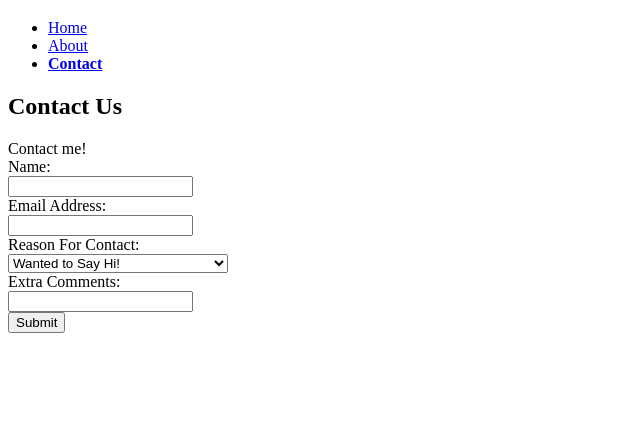
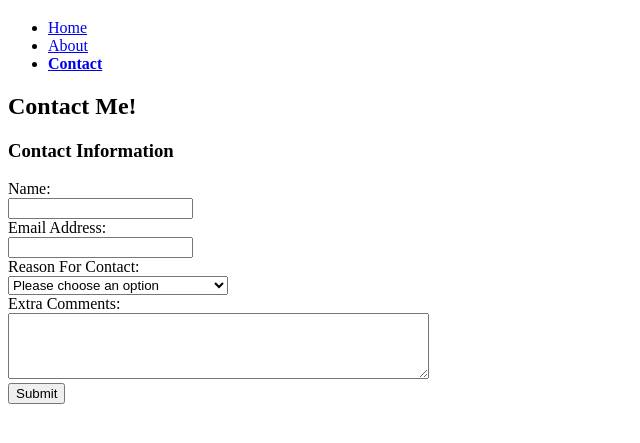
Before and after one commit to Glosserr/mi349_blog, a plain HTML site: page contact.html in a window 1280 px wide. Shown: the part 61-504 px from the top of the page, without its empty margins (0-640 px from the left). Drawn offline with Linux system fonts and the light colour scheme.

Commit message:
Proper Tags and Typography!

```diff
--- a/contact.html
+++ b/contact.html
@@ -17,23 +17,24 @@
       </ul>
     </nav>
     <main>
-      <h2>Contact Us</h2>
+      <h2>Contact Me!</h2>
       <section></section>
       <form>
-        <label>Contact me!</label><br>
-        <label>Name:</label><br>
-        <input type="text"><br>
-        <label>Email Address:</label><br>
-        <input type="email"><br>
-        <label>Reason For Contact:</label><br>
-        <select name="dropdown" id="dropdown">
-          <option value="option1">Wanted to Say Hi!</option>
-          <option value="option2">Looking for Some Extra Info On...</option>
-          <option value="option3">More About You/Your Blog?</option>
+        <h3>Contact Information</h3>
+        <label for="text">Name:</label><br>
+        <input type="text" id="name" name="name" required><br>
+        <label for="email">Email Address:</label><br>
+        <input type="email" id="email" name="email" required><br>
+        <label for="reason">Reason For Contact:</label><br>
+        <select name="reason" id="reason" required>
+          <option value="">Please choose an option</option>
+          <option value="greet">Wanted to Say Hi!</option>
+          <option value="look">Looking for Some Extra Info On...</option>
+          <option value="more">More About You/Your Blog?</option>
         </select><br>
-        <label>Extra Comments:</label><br>
-        <input type="text"><br>
-        <button>Submit</button>
+        <label for="comments">Extra Comments:</label><br>
+        <textarea id="comments" name="comments" rows="4" cols="50"></textarea><br>
+        <button type="submit">Submit</button>
       </form>
       </section>
     </main>
```
Also changed, not shown: index.html (+1 -1 lines).
